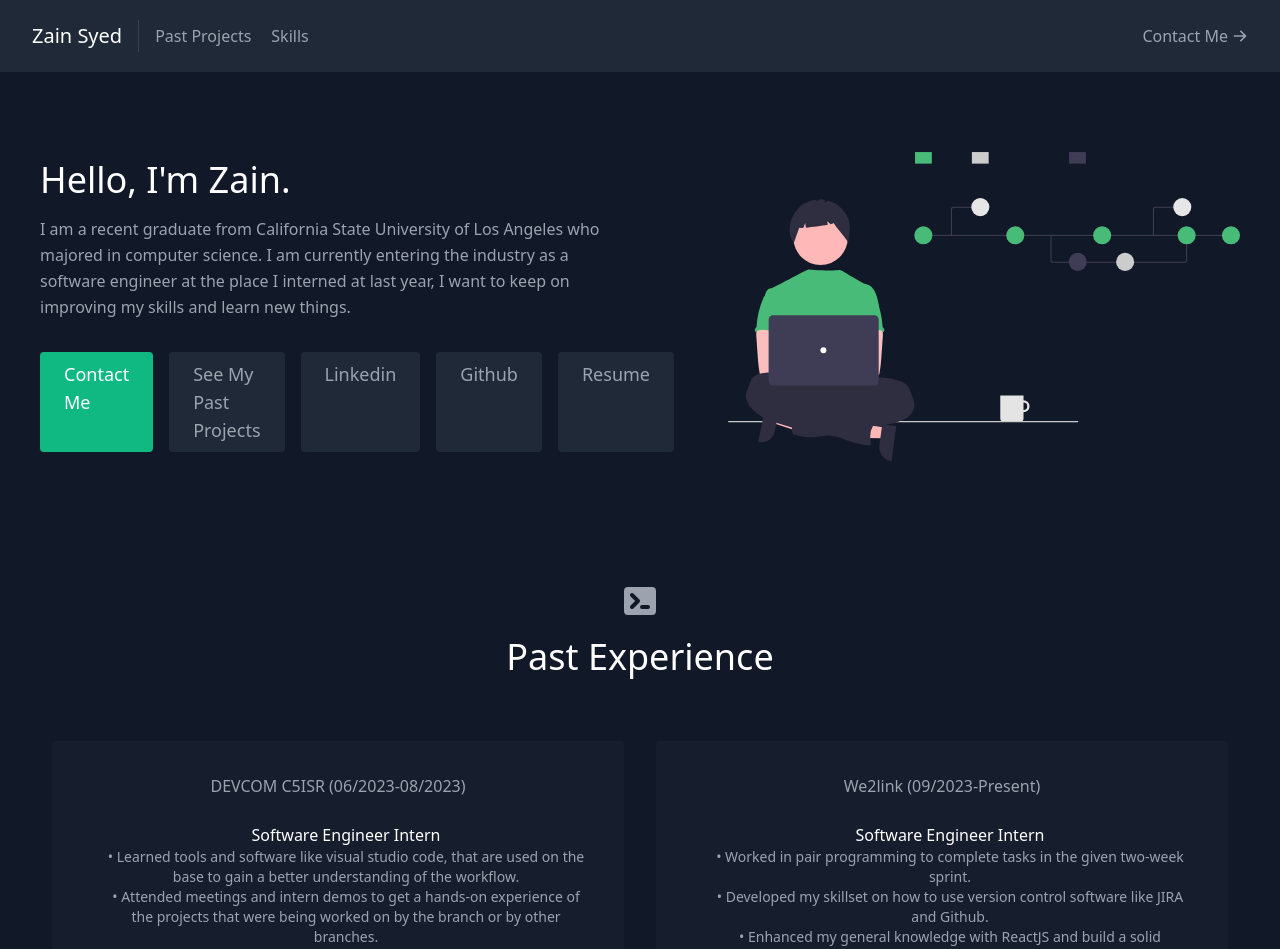
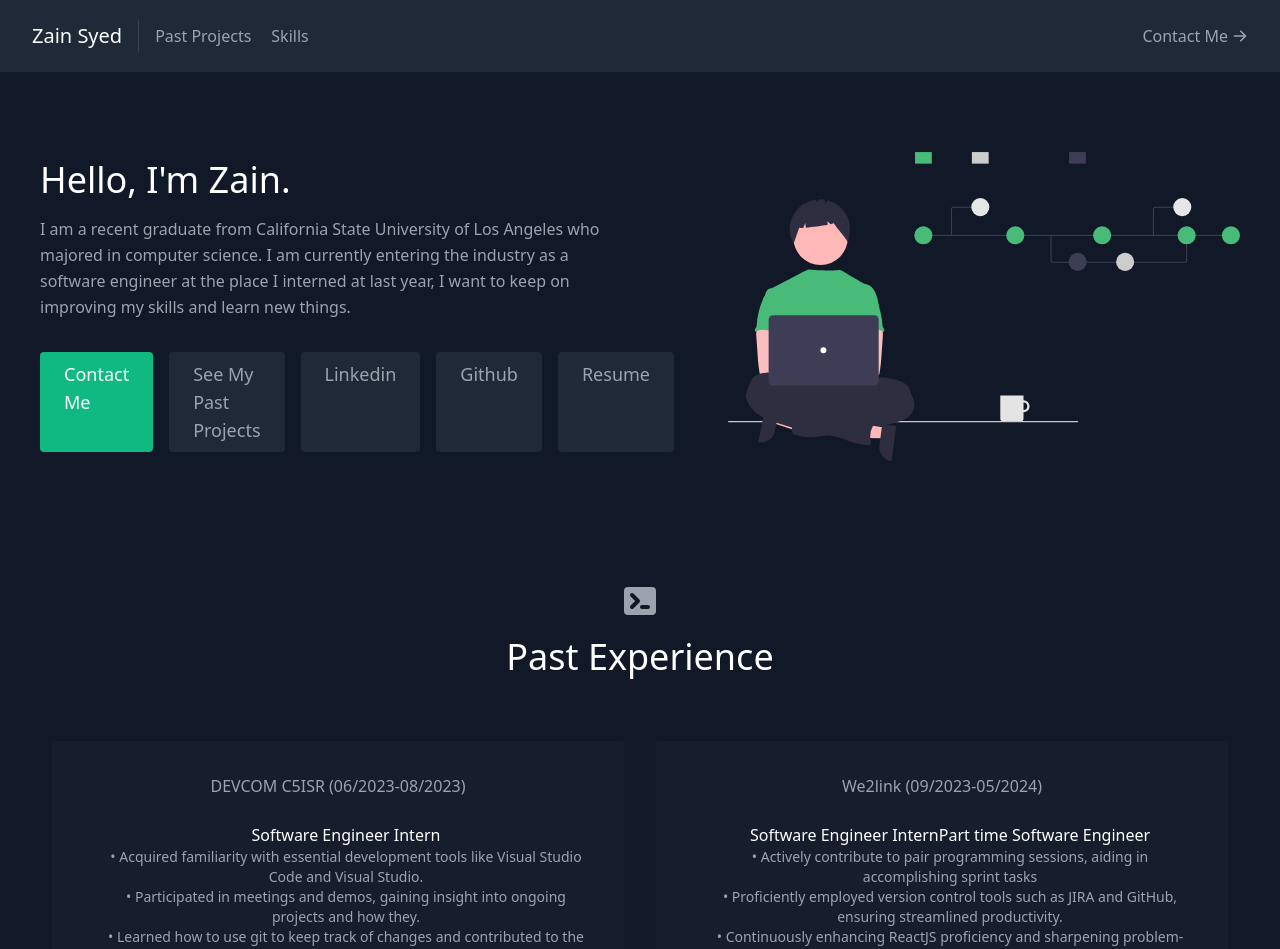
Before and after one commit to zainsyed28/website, a React (Create React App) app: page / in a window 1280 px wide. Shown: the top 949 px of the page. Built offline with nearby package versions, Linux system fonts and the light colour scheme.

Commit message:
updated more info

```diff
--- a/src/data.js
+++ b/src/data.js
@@ -48,17 +48,17 @@ export const internships = [
     id: 1,
     company: "DEVCOM C5ISR (06/2023-08/2023)",
     role: "Software Engineer Intern",
-    tasks: ["• Learned tools and software like visual studio code, that are used on the base to gain a better understanding of the workflow.",
-    "• Attended meetings and intern demos to get a hands-on experience of the projects that were being worked on by the branch or by other branches.",
-    "• Collaborated alongside the other software developers to create an internal filter and search tool used for the base"]
+    tasks: ["•	Acquired familiarity with essential development tools like Visual Studio Code and Visual Studio.",
+    "• 	Participated in meetings and demos, gaining insight into ongoing projects and how they. ",
+    "• Learned how to use git to keep track of changes and contributed to the development of an internal filtering and search tool for the branch."]
   },
   {
     id: 2,
-    company: "We2link (09/2023-Present)",
-    role: "Software Engineer Intern",
-    tasks: ["• Worked in pair programming to complete tasks in the given two-week sprint.",
-    "• Developed my skillset on how to use version control software like JIRA and Github.",
-    "• Enhanced my general knowledge with ReactJS and build a solid foundation to problem solve efficiently."]
+    company: "We2link (09/2023-05/2024)",
+    role: ["Software Engineer Intern", "Part time Software Engineer"],
+    tasks: ["•	Actively contribute to pair programming sessions, aiding in accomplishing sprint tasks",
+    "•	Proficiently employed version control tools such as JIRA and GitHub, ensuring streamlined productivity.",
+    "•	Continuously enhancing ReactJS proficiency and sharpening problem-solving skills for smoother project execution "]
   }
 ];
 
```
